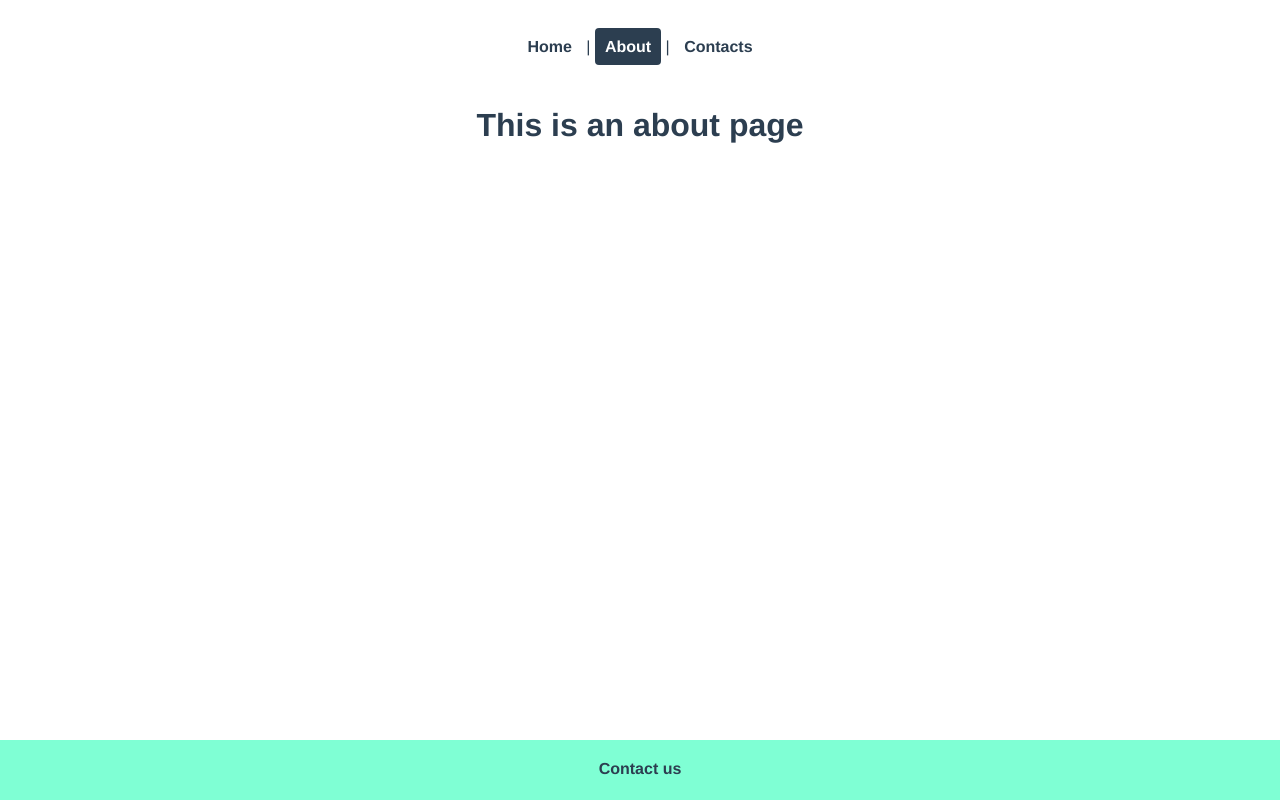
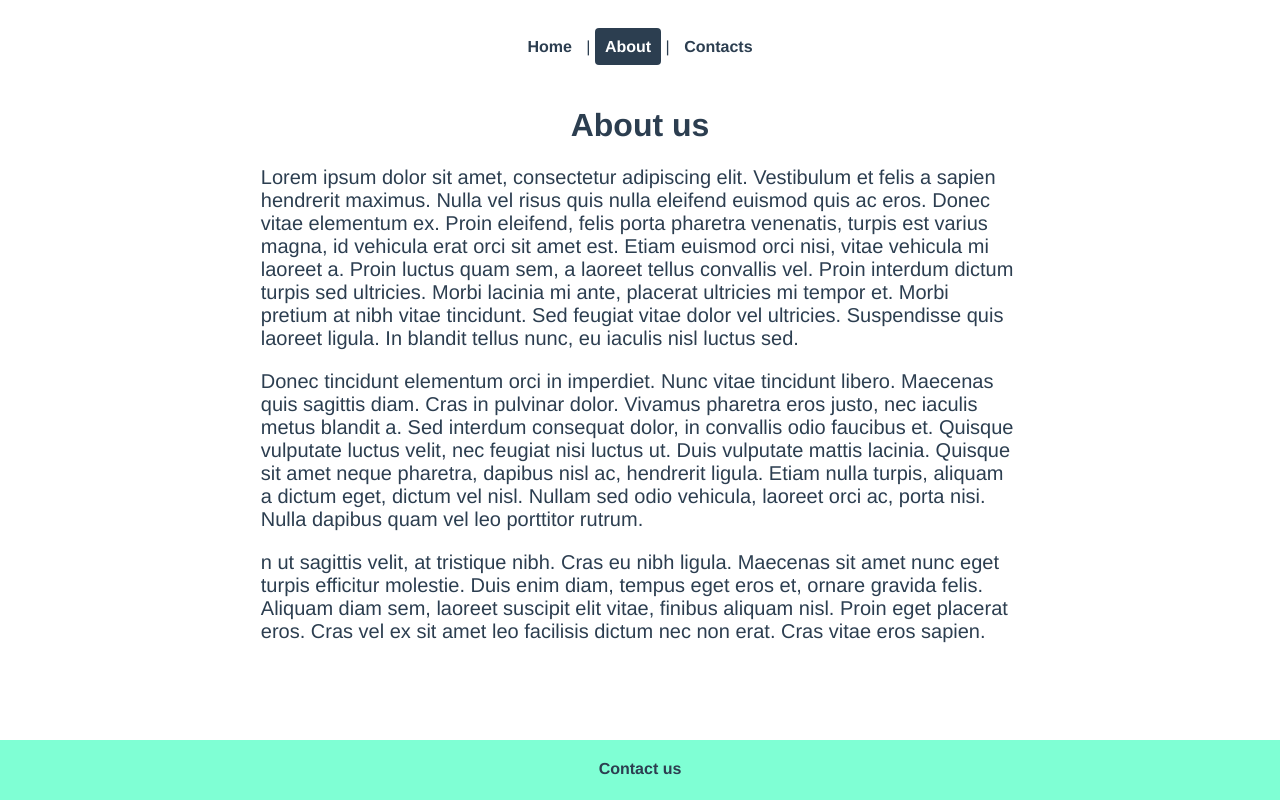
Before and after one commit to aparm/wad-hw3, a Vue app: page /about in a window 1280 px wide. Built offline with nearby package versions, Linux system fonts and the light colour scheme.

Commit message:
About and Contacts views

```diff
--- a/src/views/About.vue
+++ b/src/views/About.vue
@@ -1,5 +1,20 @@
 <template>
   <div class="about">
-    <h1>This is an about page</h1>
+    <h1>About us</h1>
+    <p>Lorem ipsum dolor sit amet, consectetur adipiscing elit. Vestibulum et felis a sapien hendrerit maximus. Nulla vel risus quis nulla eleifend euismod quis ac eros. Donec vitae elementum ex. Proin eleifend, felis porta pharetra venenatis, turpis est varius magna, id vehicula erat orci sit amet est. Etiam euismod orci nisi, vitae vehicula mi laoreet a. Proin luctus quam sem, a laoreet tellus convallis vel. Proin interdum dictum turpis sed ultricies. Morbi lacinia mi ante, placerat ultricies mi tempor et. Morbi pretium at nibh vitae tincidunt. Sed feugiat vitae dolor vel ultricies. Suspendisse quis laoreet ligula. In blandit tellus nunc, eu iaculis nisl luctus sed. </p>
+    <p>Donec tincidunt elementum orci in imperdiet. Nunc vitae tincidunt libero. Maecenas quis sagittis diam. Cras in pulvinar dolor. Vivamus pharetra eros justo, nec iaculis metus blandit a. Sed interdum consequat dolor, in convallis odio faucibus et. Quisque vulputate luctus velit, nec feugiat nisi luctus ut. Duis vulputate mattis lacinia. Quisque sit amet neque pharetra, dapibus nisl ac, hendrerit ligula. Etiam nulla turpis, aliquam a dictum eget, dictum vel nisl. Nullam sed odio vehicula, laoreet orci ac, porta nisi. Nulla dapibus quam vel leo porttitor rutrum. </p>
+    <p>n ut sagittis velit, at tristique nibh. Cras eu nibh ligula. Maecenas sit amet nunc eget turpis efficitur molestie. Duis enim diam, tempus eget eros et, ornare gravida felis. Aliquam diam sem, laoreet suscipit elit vitae, finibus aliquam nisl. Proin eget placerat eros. Cras vel ex sit amet leo facilisis dictum nec non erat. Cras vitae eros sapien. </p>
   </div>
 </template>
+
+<style>
+.about {
+  width: 60%;
+  margin: auto;
+}
+
+.about p {
+  text-align: start;
+  font-size: 20px;
+}
+</style>
--- a/src/views/Contacts.vue
+++ b/src/views/Contacts.vue
@@ -1,5 +1,14 @@
 <template>
   <div class="contacts">
-    <h1>Contacts page</h1>
+    <h1>Contacts</h1>
+    <p><b>Email:</b> info@example.com</p>
+    <p><b>Tel:</b> +0 123 4567</p>
+    <p><b>Address:</b> Ülikooli 1818, 50090, Tartu, Estonia</p>
   </div>
 </template>
+
+<style>
+.contacts {
+  margin-top: 90px;
+}
+</style>
```
